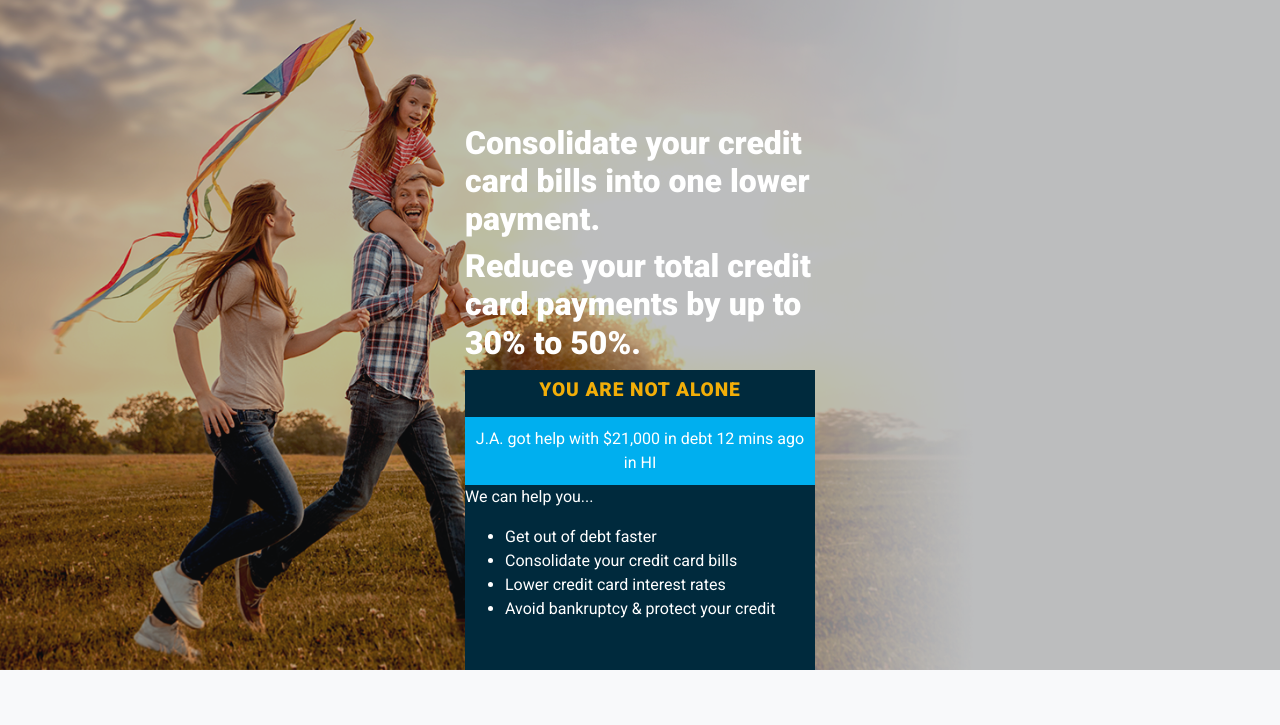
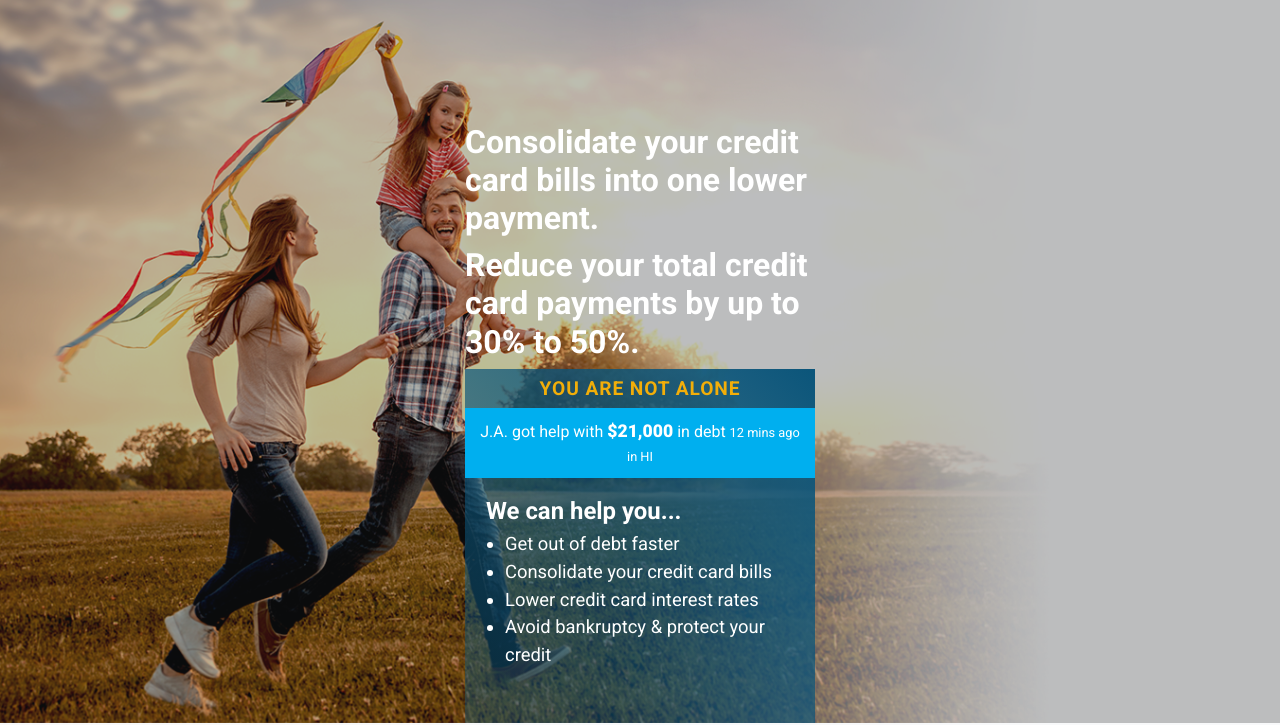
Before and after one commit to ZacharyDinerstein/cccs-redesign, a website: page index.html in a window 1280 px wide. Shown: the part 114-839 px from the top of the page. Drawn offline with Linux system fonts and the light colour scheme.

Commit message:
Stopping for the night

```diff
--- a/index.html
+++ b/index.html
@@ -14,7 +14,7 @@
     <link href="vendor/font-awesome/css/font-awesome.min.css" rel="stylesheet" type="text/css">
     <link href="vendor/simple-line-icons/css/simple-line-icons.css" rel="stylesheet" type="text/css">
     <link href="https://fonts.googleapis.com/css?family=Lato:300,400,700,300italic,400italic,700italic" rel="stylesheet" type="text/css">
-    <link href="https://fonts.googleapis.com/css?family=Roboto:400,900" rel="stylesheet">
+    <link href="https://fonts.googleapis.com/css?family=Roboto:400,700,900" rel="stylesheet">
 
     <!-- Custom styles for this template -->
     <link href="css/landing-page.min.css" rel="stylesheet">
@@ -62,14 +62,16 @@
               <div>
                 <h4 class="bold-yellow-text text-center">YOU ARE NOT ALONE</h4>
                 </div>
-                <div class="text-center help-ticker">J.A. got help with $21,000 in debt 12 mins ago in HI</div>
-                <p>We can help you...</p>
+                <div class="text-center help-ticker">J.A. got help with <span class="x-small-lg-text">$21,000</span> in debt <span class="tiny-ft">12 mins ago in HI</span></div>
+                <div class="help-container-bottom">
+                  <p class="md-text">We can help you...</p>
                   <ul>
                     <li>Get out of debt faster</li>
                     <li>Consolidate your credit card bills</li>
                     <li>Lower credit card interest rates</li>
                     <li>Avoid bankruptcy & protect your credit</li>
                   </ul>
+                </div>
             </div>
           </div>
           <div class="col-sm-4"></div>
--- a/scss/_mixins.scss
+++ b/scss/_mixins.scss
@@ -12,9 +12,9 @@
   font-family: 'Lato', 'Helvetica Neue', Helvetica, Arial, sans-serif;
 }
 
-@mixin bold-yellow-text {
-	font-size: 1.2em;
-    letter-spacing: .9px;
-    color: #ff9900;
-    font-weight: bold;
+@mixin help-container-gradient {
+	background: -webkit-linear-gradient(left, rgba(11,85,122,1), rgba(11,85,122,.4)); /* For Safari 5.1 to 6.0 */
+    background: -o-linear-gradient(right, rgba(11,85,122,1), rgba(11,85,122,.4)); /* For Opera 11.1 to 12.0 */
+    background: -moz-linear-gradient(right, rgba(11,85,122,1), rgba(11,85,122,.4)); /* For Firefox 3.6 to 15 */
+    background: linear-gradient(to bottom left, rgba(11,85,122,1), rgba(11,85,122,.4)); /* Standard syntax (must be last)*/
 }
--- a/scss/_variables.scss
+++ b/scss/_variables.scss
@@ -1,6 +1,6 @@
 // Variables
 /***** SIZES *****/
-$hero-height: 679px;
+$hero-height: 732px;
 
 
 /*Ai Fonts*/
@@ -8,13 +8,21 @@ $body-font: 'Roboto', sans-serif;
 
 
 /*Ai Colors*/
-$dark-blue: #002a3d;
+$dark-blue: #052a3d;
 $light-blue: #00afef;
 $ai-gold: #f2ae09;
 $text-blue: #003868;
 
 /*TEXT SIZES*/
 $small-lg-text: 1.5em;
+$x-small-lg-text: 1.1em;
+$tiny-text: .8em;
+$help-lr-text: 1.3em;
+$help-md-text: 1.15em;
+
+/*Font Weight*/
+$black: 900;
+$bold: 700;
 
 
 // Restated Bootstrap Variables
--- a/scss/main.scss
+++ b/scss/main.scss
@@ -22,8 +22,15 @@ h1, h2, h3, h4, h5, h6, p, .navbar, header.masthead {
 /*Text Sizes*/
 .small-lg-text {
 	font-size: $small-lg-text;
-	font-weight: 900;
+	font-weight: $black;
 	letter-spacing: -1.3px;
+}
+.x-small-lg-text{
+ 	font-size: $x-small-lg-text;
+	font-weight: $black;
+}
+.tiny-ft {
+	font-size: $tiny-text;
 }
 
 
@@ -61,7 +68,7 @@ h1, h2, h3, h4, h5, h6, p, .navbar, header.masthead {
 header {
 	&.masthead {
 		background: url("../img/family-hero.png") no-repeat;
-    background-size: 978px;
+    background-size: 1054px;
 		min-height: $hero-height;
 		padding-top: 0px;
     padding-bottom: 0px;
@@ -72,10 +79,21 @@ header {
     	height: 100%;
     }
     .help-container {
-    	background-color: $dark-blue;
-    	height: 300px;
+    	@include help-container-gradient;
+    	height: 354px;
     	.bold-yellow-text {
     		padding: 8px;
+    		margin-bottom: 0px;
+    	}
+    	.help-container-bottom {
+    		font-size: $help-md-text;
+    	}
+    	p {
+		    margin-left: 21px;
+    		margin-top: 16px;
+    		margin-bottom: 0px;
+    		font-size: $help-lr-text;
+    		font-weight: $bold;
     	}
     }
     .help-ticker {
```
Also changed, not shown: css/main.css, 1 other file. Lines whose indentation alone changed are shown as unchanged.
